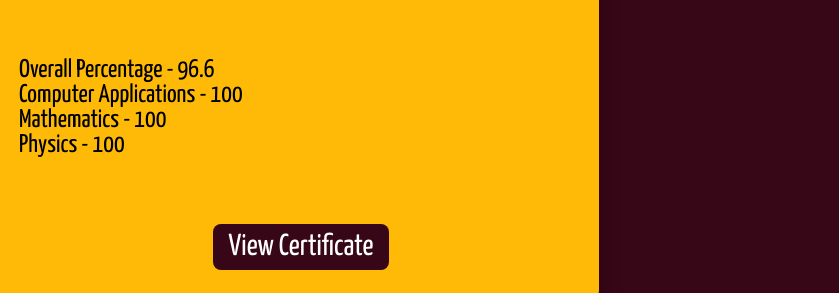
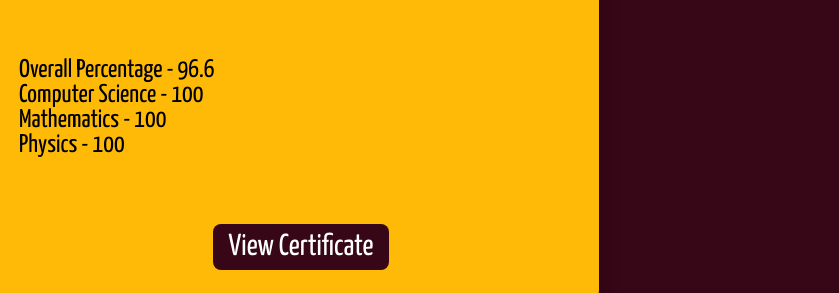
Before and after one commit to sarvjot/sarvjot.github.io, a plain HTML site: page index.html in a window 1280 px wide. Shown: the part 3997-4290 px from the top of the page, 441-1280 px from the left. Drawn offline with Linux system fonts and the light colour scheme; a script that the page names is missing; a web font is replaced by a local one.

Commit message:
Changed Computer Applications to Computer Science

```diff
--- a/index.html
+++ b/index.html
@@ -174,7 +174,7 @@
                         <p class="text-lg">Twelfth Grade</p>
                         <div class="marks">
                         <p class="text-sm">Overall Percentage    - 96.6</p>
-                        <p class="text-sm">Computer Applications - 100</p>
+                        <p class="text-sm">Computer Science - 100</p>
                         <p class="text-sm">Mathematics           - 100</p>
                         <p class="text-sm">Physics               - 100</p>
                         </div>
```
